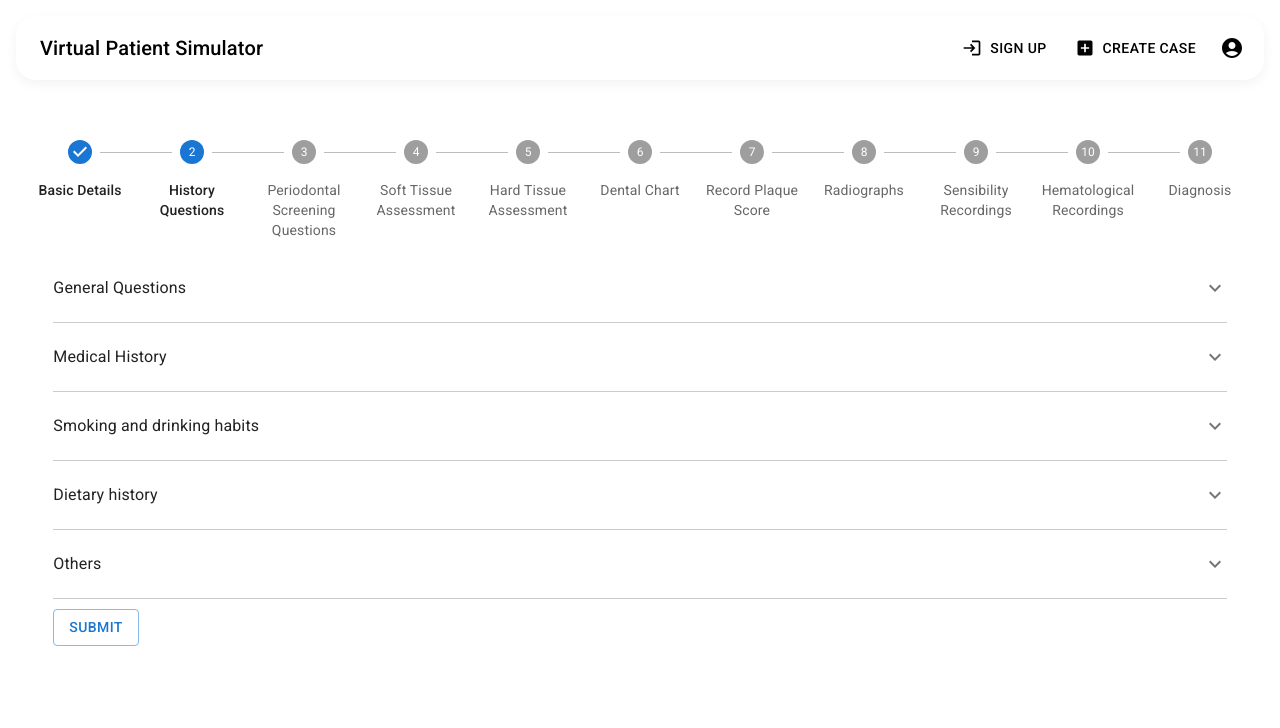
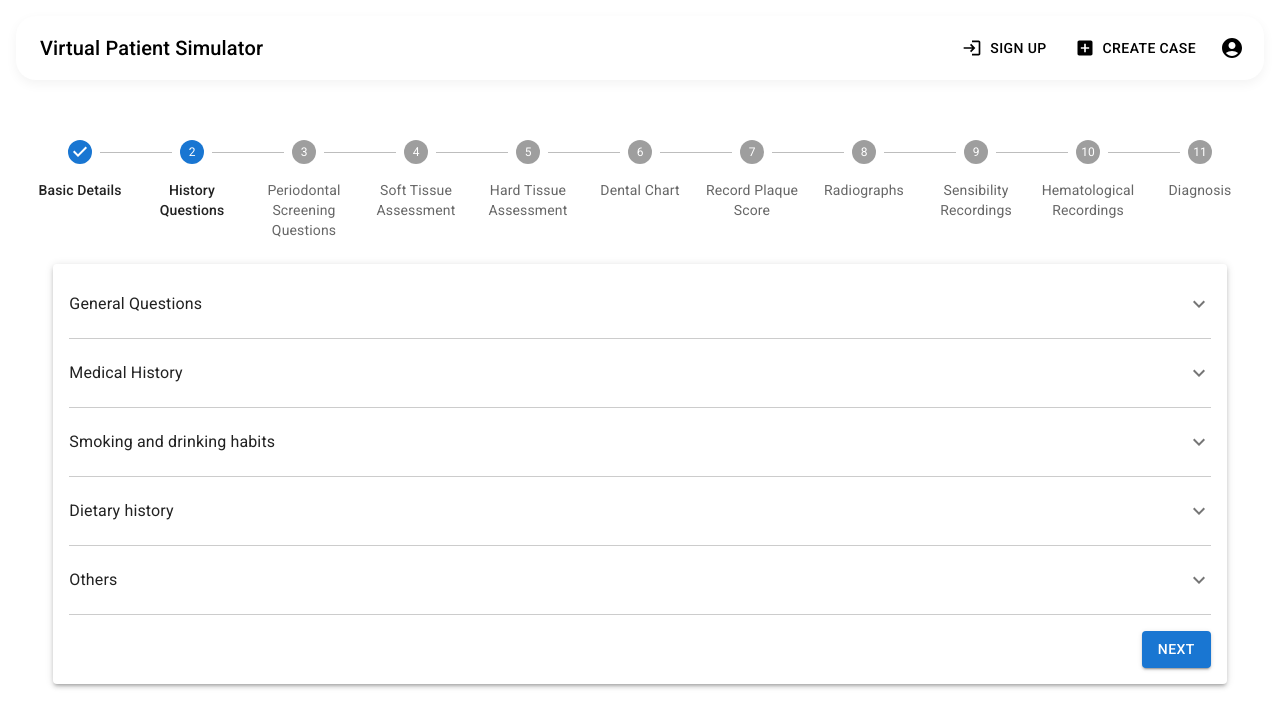
Before and after one commit to cepdnaclk/e18-4yp-Virtual-Patient-Simulator-for-Skill-Training-in-Dentistry, a React (Vite) app in the folder code/frontend/: page /historyQuestions in a window 1280 px wide. Shown: the top 728 px of the page. Built offline with nearby package versions, Linux system fonts and the light colour scheme; no server answers.

Commit message:
updated history taking questions

```diff
--- a/code/frontend/src/pages/basicCaseDeatils/BasicCaseDetails.jsx
+++ b/code/frontend/src/pages/basicCaseDeatils/BasicCaseDetails.jsx
@@ -7,7 +7,7 @@ import {
     MenuItem,
     FormControl,
     InputLabel,
-    Grid, Box, Snackbar, Alert
+    Grid, Box, Snackbar, Alert, CircularProgress
 } from '@mui/material';
 
 import {AddMainType} from "../../components/Components.jsx";
@@ -31,6 +31,7 @@ const BasicCaseDetails = () => {
     const fileInputRef = useRef(null);
     const [mainTypes, setMainTypes] = useState([]);
     const navigate = useNavigate();
+    const [isLoading, setIsLoading] = useState(false);
 
     const [openSnackbar, setOpenSnackbar] = useState(false);
     const [snackbarMessage, setSnackbarMessage] = useState('');
@@ -104,6 +105,7 @@ const BasicCaseDetails = () => {
     };
 
     const handleSubmit = async (event) => {
+        setIsLoading(true);
         event.preventDefault();
 
         let missingFields = [];
@@ -113,6 +115,7 @@ const BasicCaseDetails = () => {
         if (!selectedFile) missingFields.push("Image");
 
         if (missingFields.length > 0) {
+            setIsLoading(false);
             setSnackbarMessage(`Please complete all required fields: ${missingFields.join(', ')}`);
             setSeverity('error');
             setOpenSnackbar(true);
@@ -139,10 +142,12 @@ const BasicCaseDetails = () => {
             navigate('/historyQuestions');
         } catch (error) {
             console.error('Error creating case:', error);
+            setIsLoading(false);
             setSnackbarMessage(`Something went wrong. Please try again.`);
             setSeverity('error');
         } finally {
             setOpenSnackbar(true);
+            setIsLoading(false);
         }
     };
 
@@ -177,6 +182,13 @@ const BasicCaseDetails = () => {
     return (
         <div className="basic-case-details">
             <StepperComponent selectedStep={"Basic Details"}></StepperComponent>
+            <Box position="relative" minHeight="100vh">
+                {isLoading && (
+                    <Box position="absolute" top="20%" left="50%" style={{ transform: 'translate(-50%, -50%)' }}>
+                        <CircularProgress />
+                    </Box>
+                )}
+                {!isLoading && (
             <Grid container justifyContent="center" >
                 <Grid item xs={12} sm={11} sx={{ boxShadow: 3, padding: 2, borderRadius: 1}}>
                             <Grid container spacing={2}>
@@ -278,6 +290,8 @@ const BasicCaseDetails = () => {
                             </Grid>
                 </Grid>
             </Grid>
+                )}
+            </Box>
             <AddMainType
                 open={openDialog}
                 onClose={() => setOpenDialog(false)}
--- a/code/frontend/src/pages/historyQuestions/HistoryQuestions.jsx
+++ b/code/frontend/src/pages/historyQuestions/HistoryQuestions.jsx
@@ -9,13 +9,14 @@ import {
     ListItem,
     Container,
     Grid,
-    Card, CardContent
+    Card, CardContent, Snackbar, Alert, Box, CircularProgress
 } from '@mui/material';
 import ExpandMoreIcon from '@mui/icons-material/ExpandMore';
 import { AddAnswerDialog, AddHistoryQuestionDialog } from '../../components/Components.jsx';
 import './historyQuestions.scss';
 import axios from "axios";
 import StepperComponent from "../../layout/stepper/StepperComponent.jsx";
+import {useNavigate} from "react-router-dom";
 
 const HistoryQuestions = () => {
     const initialSections = {
@@ -33,6 +34,13 @@ const HistoryQuestions = () => {
     const [addQuestionDialogOpen, setAddQuestionDialogOpen] = useState(false);
     const [selectedSection, setSelectedSection] = useState('');
     const [selectedQuestions, setSelectedQuestions] = useState([]);
+    const [isLoading, setIsLoading] = useState(false);
+    const navigate = useNavigate();
+
+    const [openSnackbar, setOpenSnackbar] = useState(false);
+    const [snackbarMessage, setSnackbarMessage] = useState('');
+    const [severity, setSeverity] = useState('info');
+
 
     useEffect(() => {
         axios.get('http://127.0.0.1:5001/virtual-patient-simulator-2024/us-central1/app/api/historyTakingQestionBank/getAll')
@@ -53,6 +61,10 @@ const HistoryQuestions = () => {
                 console.error('Failed to fetch questions:', error);
             });
     }, []);
+
+    const handleSnackbarClose = () => {
+        setOpenSnackbar(false);
+    };
 
     const handleSubmitQuestions = async () => {
         const historyTakingQuestions = [];
@@ -81,14 +93,16 @@ const HistoryQuestions = () => {
     };
 
     const sendToAPI = async (data) => {
-        console.log(data)
+        setIsLoading(true);
         try {
             const response = await axios.put('http://127.0.0.1:5001/virtual-patient-simulator-2024/us-central1/app/api/dentalComplaintCases/updateHistoryTakingQuestions', data);
             console.log('Questions submitted successfully:', response.data);
-            // Handle further actions after successful submission
+            navigate('/periodontalScreeningQuestions');
         } catch (error) {
+            setIsLoading(false);
             console.error('Failed to submit questions:', error);
-            // Handle errors appropriately
+        }finally {
+            setIsLoading(false);
         }
     };
 
@@ -160,8 +174,15 @@ const HistoryQuestions = () => {
     return (
         <div className="history-questions">
             <StepperComponent selectedStep={"History Questions"}></StepperComponent>
+            <Box position="relative" minHeight="100vh">
+                {isLoading && (
+                    <Box position="absolute" top="20%" left="50%" style={{ transform: 'translate(-50%, -50%)' }}>
+                        <CircularProgress />
+                    </Box>
+                )}
+                {!isLoading && (
             <Grid container justifyContent="center">
-                <Grid item xs={11} sm={11}>
+                <Grid item xs={12} sm={11} sx={{ boxShadow: 3, padding: 2, borderRadius: 1}}>
                     {Object.entries(sections).map(([sectionTitle, questions], sectionIndex) => (
                         <div key={sectionIndex} className="section">
                         <Accordion key={sectionIndex} className="accordion-section">
@@ -193,11 +214,25 @@ const HistoryQuestions = () => {
                         </Accordion>
                         </div>
                     ))}
-                    <Button variant="outlined" onClick={() => handleSubmitQuestions()}>
-                        Submit
-                    </Button>
+                    <Box display="flex" justifyContent="flex-end" mt={2}>
+                        <Button onClick={() => handleSubmitQuestions()} variant="contained" color="primary">
+                            Next
+                        </Button>
+                        <Snackbar
+                            open={openSnackbar}
+                            autoHideDuration={6000}
+                            onClose={handleSnackbarClose}
+                            anchorOrigin={{ vertical: 'top', horizontal: 'center' }}  // Positions the Snackbar at the top center
+                        >
+                            <Alert onClose={handleSnackbarClose} severity={severity} sx={{ width: '100%' }}>
+                                {snackbarMessage}
+                            </Alert>
+                        </Snackbar>
+                    </Box>
                 </Grid>
             </Grid>
+                )}
+            </Box>
             <AddHistoryQuestionDialog
                 open={addQuestionDialogOpen}
                 handleClose={handleCloseAddQuestionDialog}
```
